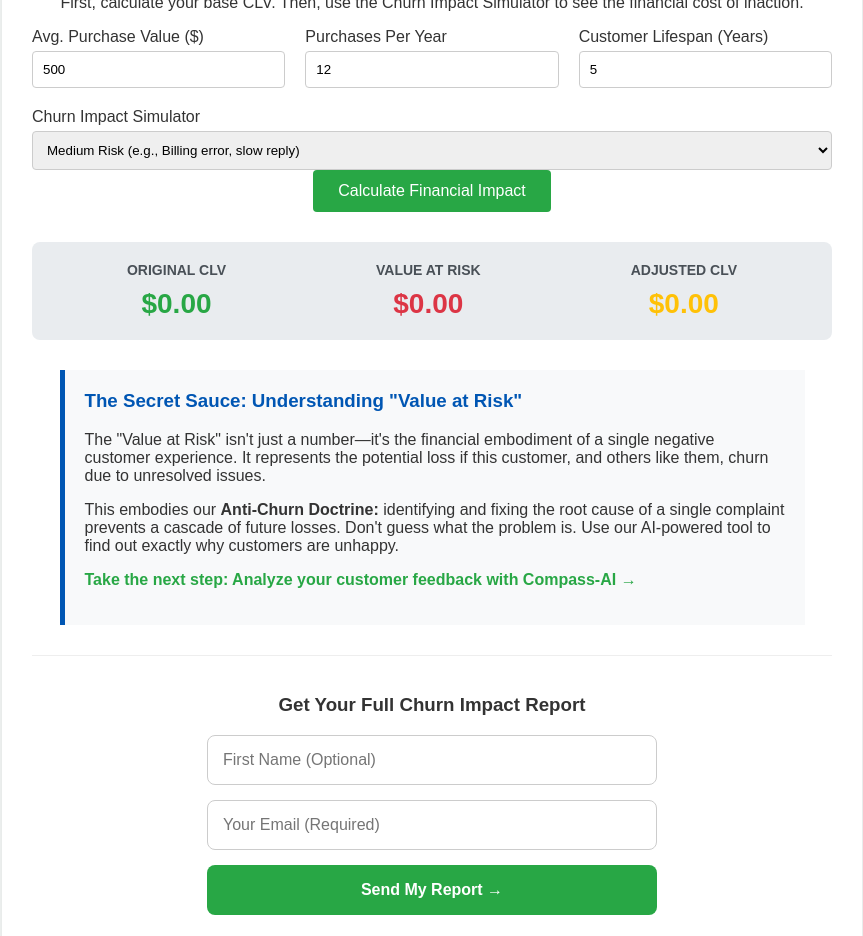
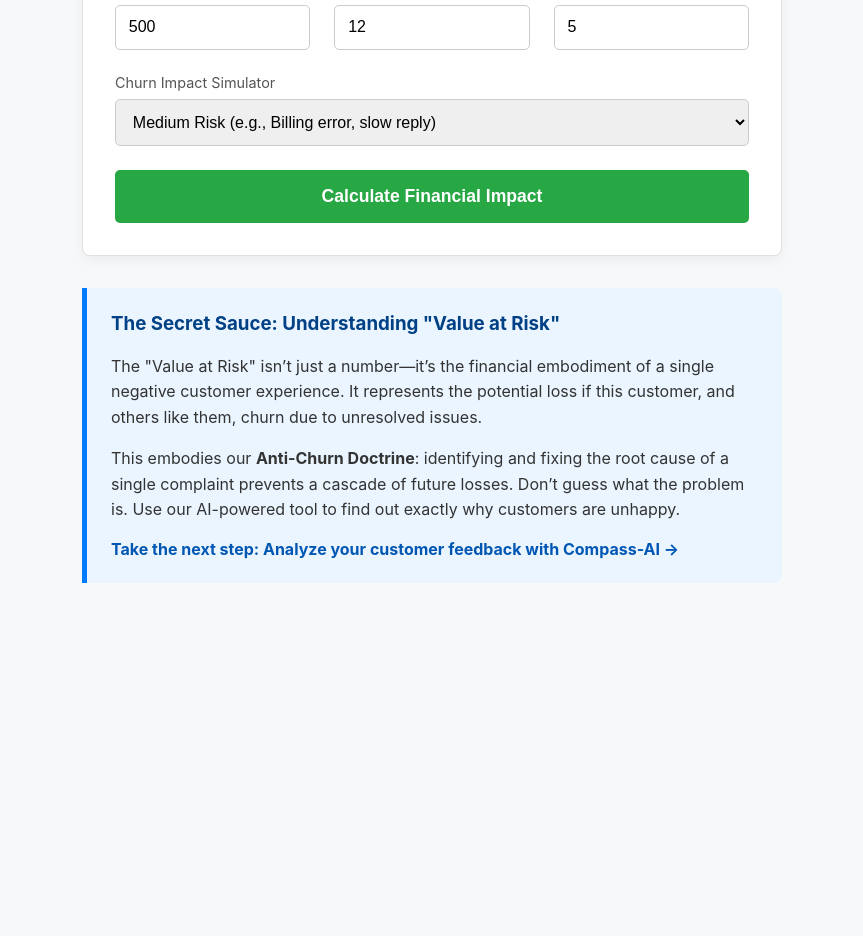
Before and after one commit to amrab05/CLV-Calculator, a website: page index.html in a window 1280 px wide. Shown: the part 173-1109 px from the top of the page, without its empty margins (208-1071 px from the left). After the commit the page ends 816 px from the top, so only its background shows below. Drawn offline with Linux system fonts and the light colour scheme.

Commit message:
Fix 3 Gemini error

```diff
--- a/index.html
+++ b/index.html
@@ -3,74 +3,78 @@
 <head>
     <meta charset="UTF-8">
     <meta name="viewport" content="width=device-width, initial-scale=1.0">
-    <title>CLV & Churn Impact Calculator</title>
+    <title>CLV & Churn Impact Calculator - AI Advisors Group</title>
     <link rel="stylesheet" href="style.css">
+    <link rel="icon" href="/favicon.ico">
 </head>
 <body>
     <div class="container">
-        <h1>How Much Revenue is a Single Complaint Putting at Risk?</h1>
-        <p>First, calculate your base CLV. Then, use the Churn Impact Simulator to see the financial cost of inaction.</p>
+        <div class="header">
+            <p>First, calculate your base CLV. Then, use the Churn Impact Simulator to see the financial cost of inaction.</p>
+        </div>
 
-        <div class="calculator-section">
-            <div class="input-group">
-                <div class="input-field">
-                    <label for="avgPurchaseValue">Avg. Purchase Value ($)</label>
-                    <input type="number" id="avgPurchaseValue" value="500">
+        <form id="clv-form">
+            <div class="form-grid">
+                <div class="form-group">
+                    <label for="avg-purchase-value">Avg. Purchase Value ($)</label>
+                    <input type="number" id="avg-purchase-value" value="500" required>
                 </div>
-                <div class="input-field">
-                    <label for="purchasesPerYear">Purchases Per Year</label>
-                    <input type="number" id="purchasesPerYear" value="12">
+                <div class="form-group">
+                    <label for="purchase-frequency">Purchases Per Year</label>
+                    <input type="number" id="purchase-frequency" value="12" required>
                 </div>
-                <div class="input-field">
-                    <label for="lifespan">Customer Lifespan (Years)</label>
-                    <input type="number" id="lifespan" value="5">
+                <div class="form-group">
+                    <label for="customer-lifespan">Customer Lifespan (Years)</label>
+                    <input type="number" id="customer-lifespan" value="5" required>
                 </div>
             </div>
-            <div class="input-field" style="margin-top: 20px;">
-                <label for="churnRisk">Churn Impact Simulator</label>
-                <select id="churnRisk">
-                    <option value="0.10">Low Risk (e.g., Minor inconvenience)</option>
+
+            <div class="form-group churn-group">
+                <label for="churn-risk-select">Churn Impact Simulator</label>
+                <select id="churn-risk-select">
+                    <option value="0.10">Low Risk (e.g., Minor UI bug, slow social media reply)</option>
                     <option value="0.25" selected>Medium Risk (e.g., Billing error, slow reply)</option>
-                    <option value="0.50">High Risk (e.g., Product failure, rude service)</option>
-                    <option value="0.75">Critical Risk (e.g., Data breach, public safety issue)</option>
+                    <option value="0.50">High Risk (e.g., Failed delivery, public complaint)</option>
+                    <option value="0.80">Critical Risk (e.g., Data breach, unresolved critical failure)</option>
                 </select>
             </div>
-            <button onclick="calculateImpact()">Calculate Financial Impact</button>
-        </div>
+            <button type="submit" class="calculate-button">Calculate Financial Impact</button>
+        </form>
 
-        <div class="results">
-            <div class="result-item">
-                <h4>Original CLV</h4>
-                <p id="originalClv">$0.00</p>
+        <div id="results-container" class="results-container" style="display: none;">
+            <div class="result-box">
+                <p>ORIGINAL CLV</p>
+                <h2 id="original-clv-result">$0.00</h2>
             </div>
-            <div class="result-item">
-                <h4>Value at Risk</h4>
-                <p id="valueAtRisk">$0.00</p>
+            <div class="result-box value-at-risk">
+                <p>VALUE AT RISK</p>
+                <h2 id="value-lost-result">$0.00</h2>
             </div>
-            <div class="result-item">
-                <h4>Adjusted CLV</h4>
-                <p id="adjustedClv">$0.00</p>
+            <div class="result-box">
+                <p>ADJUSTED CLV</p>
+                <h2 id="adjusted-clv-result">$0.00</h2>
             </div>
         </div>
 
-        <!-- === NEW STRATEGIC HOOK SECTION === -->
-        <div class="explanation-section">
+        <div class="explanation-box">
             <h3>The Secret Sauce: Understanding "Value at Risk"</h3>
-            <p>The "Value at Risk" isn't just a number—it's the financial embodiment of a single negative customer experience. It represents the potential loss if this customer, and others like them, churn due to unresolved issues.</p>
-            <p>This embodies our <strong>Anti-Churn Doctrine:</strong> identifying and fixing the root cause of a single complaint prevents a cascade of future losses. Don't guess what the problem is. Use our AI-powered tool to find out exactly why customers are unhappy.</p>
-            <p><strong><a href="https://compass.aiadvisorsgroup.co/" target="_blank" rel="noopener noreferrer">Take the next step: Analyze your customer feedback with Compass-AI →</a></strong></p>
+            <p>The "Value at Risk" isn’t just a number—it’s the financial embodiment of a single negative customer experience. It represents the potential loss if this customer, and others like them, churn due to unresolved issues.</p>
+            <p>This embodies our <strong>Anti-Churn Doctrine</strong>: identifying and fixing the root cause of a single complaint prevents a cascade of future losses. Don’t guess what the problem is. Use our AI-powered tool to find out exactly why customers are unhappy.</p>
+            <a href="https://compass.aiadvisorsgroup.co/" class="next-step-link" target="_blank" rel="noopener noreferrer">Take the next step: Analyze your customer feedback with Compass-AI →</a>
         </div>
-        <!-- === END OF NEW SECTION === -->
 
-        <div class="report-section">
-            <h3>Get Your Full Churn Impact Report</h3>
-            <form id="reportForm">
-                <input type="text" id="firstName" placeholder="First Name (Optional)" class="form-element">
-                <input type="email" id="email" placeholder="Your Email (Required)" required class="form-element">
-                <button type="submit" class="form-element">Send My Report →</button>
+        <div id="lead-capture-section" style="display: none;">
+            <h3 class="lead-gen-title">Get Your Full Churn Impact Report</h3>
+            <form id="email-report-form">
+                <div class="form-group">
+                    <input type="text" id="lead-name-input" placeholder="First Name (Optional)">
+                </div>
+                <div class="form-group">
+                    <input type="email" id="lead-email-input" placeholder="Your Email (Required)" required>
+                </div>
+                <button type="submit" id="send-report-button" class="send-report-button">Send My Report →</button>
             </form>
         </div>
-
     </div>
     <script src="script.js"></script>
 </body>
--- a/style.css
+++ b/style.css
@@ -1,159 +1,154 @@
+/* Final Styles for CLV Calculator v2 */
 body {
-    font-family: Arial, sans-serif;
-    background-color: #f4f7f6;
+    font-family: -apple-system, BlinkMacSystemFont, "Segoe UI", Roboto, "Helvetica Neue", Arial, sans-serif;
+    background-color: #f7f8fa;
     color: #333;
-    margin: 0;
-    padding: 20px;
     display: flex;
     justify-content: center;
-    align-items: center;
-    min-height: 100vh;
+    padding: 20px;
 }
 
 .container {
-    background: #fff;
-    padding: 30px;
+    max-width: 700px;
+    width: 100%;
+}
+
+.header p {
+    font-size: 1.1rem;
+    color: #555;
+    margin-bottom: 2rem;
+}
+
+form {
+    background-color: #fff;
+    padding: 2rem;
     border-radius: 8px;
-    box-shadow: 0 4px 10px rgba(0,0,0,0.1);
+    border: 1px solid #e0e0e0;
+    box-shadow: 0 4px 12px rgba(0,0,0,0.05);
+    margin-bottom: 2rem;
+}
+
+.form-grid {
+    display: grid;
+    grid-template-columns: repeat(auto-fit, minmax(150px, 1fr));
+    gap: 1.5rem;
+    margin-bottom: 1.5rem;
+}
+
+.form-group {
+    display: flex;
+    flex-direction: column;
+}
+
+.form-group label {
+    font-size: 0.9rem;
+    color: #555;
+    margin-bottom: 0.5rem;
+}
+
+.form-group input, .form-group select {
+    padding: 0.8rem;
+    border: 1px solid #ccc;
+    border-radius: 5px;
+    font-size: 1rem;
+}
+
+.churn-group {
+    margin-bottom: 1.5rem;
+}
+
+.calculate-button, .send-report-button {
     width: 100%;
-    max-width: 800px;
+    padding: 1rem;
+    font-size: 1.1rem;
+    font-weight: bold;
+    color: #fff;
+    background-color: #28a745;
+    border: none;
+    border-radius: 5px;
+    cursor: pointer;
+    transition: background-color 0.2s;
+}
+
+.calculate-button:hover {
+    background-color: #218838;
+}
+
+.results-container {
+    display: grid;
+    grid-template-columns: repeat(auto-fit, minmax(150px, 1fr));
+    gap: 1rem;
+    background-color: #f0f4f8;
+    padding: 2rem;
+    border-radius: 8px;
+    margin-bottom: 2rem;
     text-align: center;
 }
 
-h1 {
-    color: #0056b3;
+.result-box p {
+    margin: 0 0 0.5rem 0;
+    font-size: 0.9rem;
+    font-weight: bold;
+    color: #5a7896;
 }
 
-.calculator-section, .report-section {
-    margin-bottom: 30px;
+.result-box h2 {
+    margin: 0;
+    font-size: 2rem;
+    color: #1a2b3c;
 }
 
-.input-group {
-    display: flex;
-    justify-content: space-between;
-    margin-bottom: 20px;
-    gap: 20px;
+.result-box.value-at-risk h2 {
+    color: #dc3545; /* Red color for risk */
 }
 
-.input-field {
-    display: flex;
-    flex-direction: column;
-    text-align: left;
-    flex: 1;
+.explanation-box {
+    background-color: #eaf5ff;
+    border-left: 5px solid #007bff;
+    padding: 1.5rem;
+    margin-bottom: 2rem;
+    border-radius: 0 8px 8px 0;
 }
 
-input[type="number"], select {
-    padding: 10px;
-    border-radius: 4px;
-    border: 1px solid #ccc;
-    margin-top: 5px;
+.explanation-box h3 {
+    margin-top: 0;
+    color: #004085;
 }
 
-button {
-    background-color: #28a745;
-    color: white;
-    padding: 12px 25px;
-    border: none;
-    border-radius: 4px;
-    cursor: pointer;
-    font-size: 16px;
-    transition: background-color 0.2s ease;
+.explanation-box p {
+    line-height: 1.6;
 }
 
-button:hover {
-    background-color: #218838;
-}
-
-.results {
-    display: flex;
-    justify-content: space-around;
-    padding: 20px;
-    background-color: #e9ecef;
-    border-radius: 8px;
-    margin-top: 20px;
-}
-
-.result-item {
-    text-align: center;
-}
-
-.result-item h4 {
-    margin: 0 0 10px 0;
-    color: #495057;
-    font-size: 14px;
-    text-transform: uppercase;
-}
-
-.result-item p {
-    margin: 0;
-    font-size: 28px;
+.next-step-link {
     font-weight: bold;
-}
-
-#originalClv { color: #28a745; }
-#valueAtRisk { color: #dc3545; }
-#adjustedClv { color: #ffc107; }
-
-.report-section {
-    border-top: 1px solid #eee;
-    padding-top: 20px;
-    margin-top: 30px;
-}
-
-/* === FORM STYLES === */
-.form-element {
-  display: block;
-  box-sizing: border-box;
-  width: 90%;
-  max-width: 450px;
-  height: 50px;
-  margin: 0 auto 15px auto;
-  padding: 0 15px;
-  font-size: 1rem;
-  border-radius: 8px;
-}
-
-.form-element[type="text"],
-.form-element[type="email"] {
-  border: 1px solid #ccc;
-  color: #333;
-}
-
-.form-element[type="submit"] {
-  border: none;
-  cursor: pointer;
-  font-weight: bold;
-  color: white;
-  background-color: #28a745;
-  transition: background-color 0.2s ease;
-}
-
-.form-element[type="submit"]:hover {
-    background-color: #218838;
-}
-
-/* === NEW EXPLANATION SECTION STYLES === */
-
-.explanation-section {
-    text-align: left;
-    max-width: 700px;
-    margin: 30px auto;
-    padding: 20px;
-    background-color: #f8f9fa;
-    border-left: 5px solid #0056b3;
-}
-
-.explanation-section h3 {
-    margin-top: 0;
     color: #0056b3;
-}
-
-.explanation-section a {
-    color: #28a745; /* Green link to match our button */
-    font-weight: bold;
     text-decoration: none;
 }
 
-.explanation-section a:hover {
+.next-step-link:hover {
     text-decoration: underline;
 }
+
+.lead-gen-title {
+    text-align: center;
+    margin-bottom: 1.5rem;
+}
+
+#email-report-form {
+    padding-top: 0;
+    box-shadow: none;
+    border: none;
+    background-color: transparent;
+}
+
+.send-report-button {
+    background-color: #007bff;
+}
+
+.send-report-button:hover {
+    background-color: #0056b3;
+}
+.send-report-button:disabled {
+    background-color: #ccc;
+    cursor: not-allowed;
+}
```
Also changed, not shown: script.js (+0 -18 lines).
